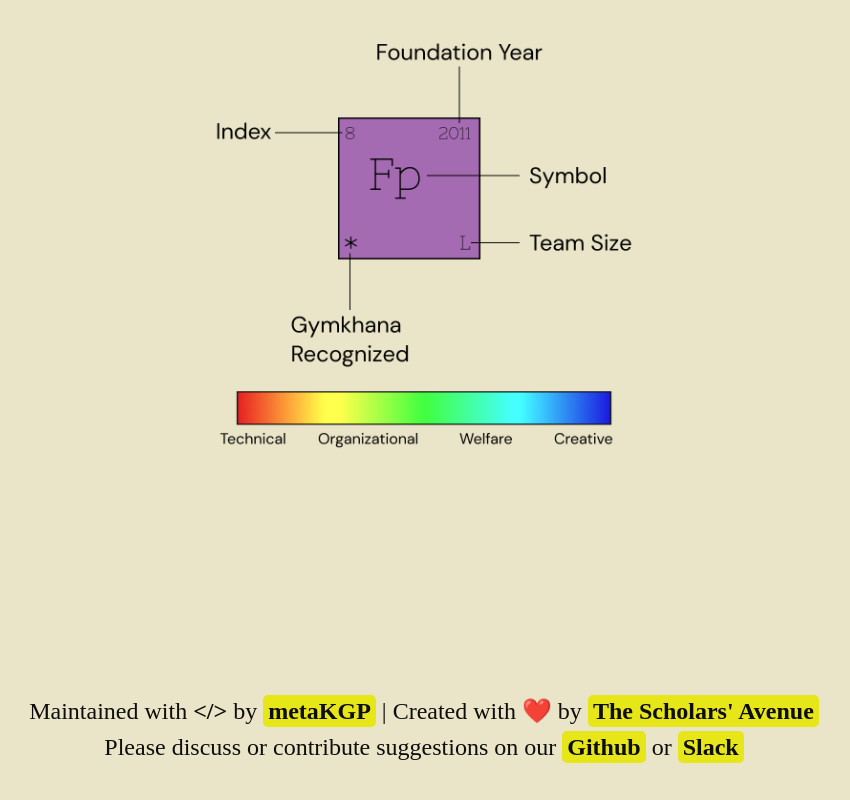
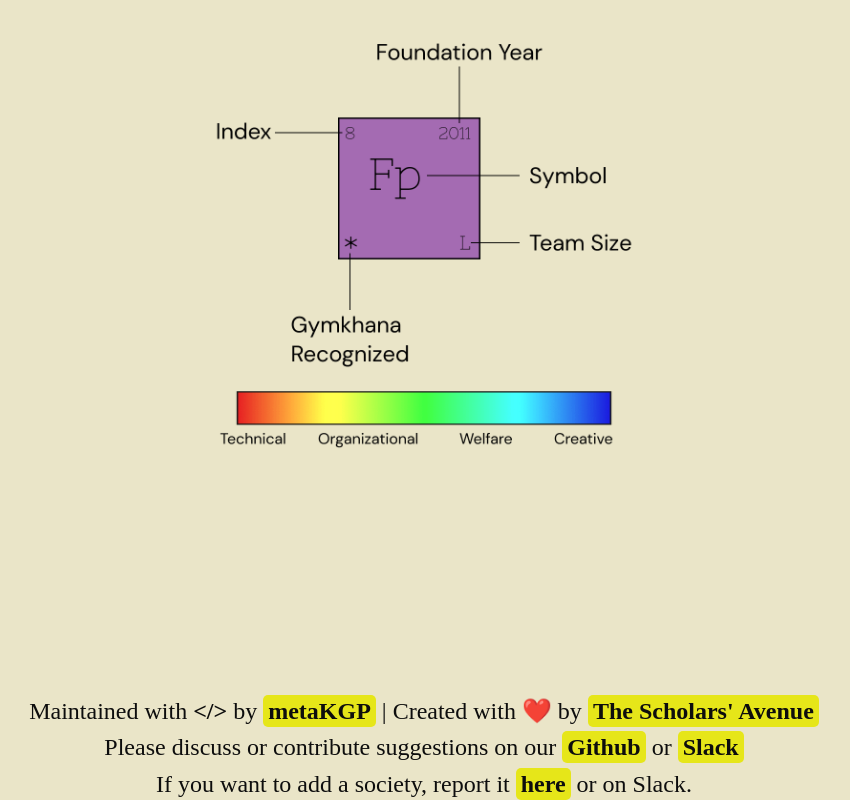
Before and after one commit to metakgp/societytable, a React (Vite) app: page / in a window 1280 px wide. Shown: the part 1383-2183 px from the top of the page, without its empty margins (216-1066 px from the left). Before the commit the page ends 2146 px from the top, so only its background shows below. Built offline with nearby package versions, Linux system fonts and the light colour scheme; a web font is replaced by a local one.

Commit message:
feat: also on fotter

```diff
--- a/src/components/Footer.tsx
+++ b/src/components/Footer.tsx
@@ -3,6 +3,7 @@ function Footer() {
 		<footer className="footer">
 			<span>Maintained with <b>{"</>"}</b> by <a className="footer-highlight" href="https://github.com/metakgp">metaKGP</a> | Created with ❤️ by <a className="footer-highlight" href="https://www.facebook.com/scholarsavenue/">The Scholars' Avenue</a></span>
 			<span>Please discuss or contribute suggestions on our <a className="footer-highlight" href="https://github.com/metakgp/societytable">Github</a> or <a className="footer-highlight" href="https://slack.metakgp.org">Slack</a></span>
+			<span>If you want to add a society, report it <a className="footer-highlight" href="https://github.com/metakgp/societytable/issues/new?template=new_soc.yml">here</a> or on Slack.</span>
 		</footer>
 	);
 }
```
